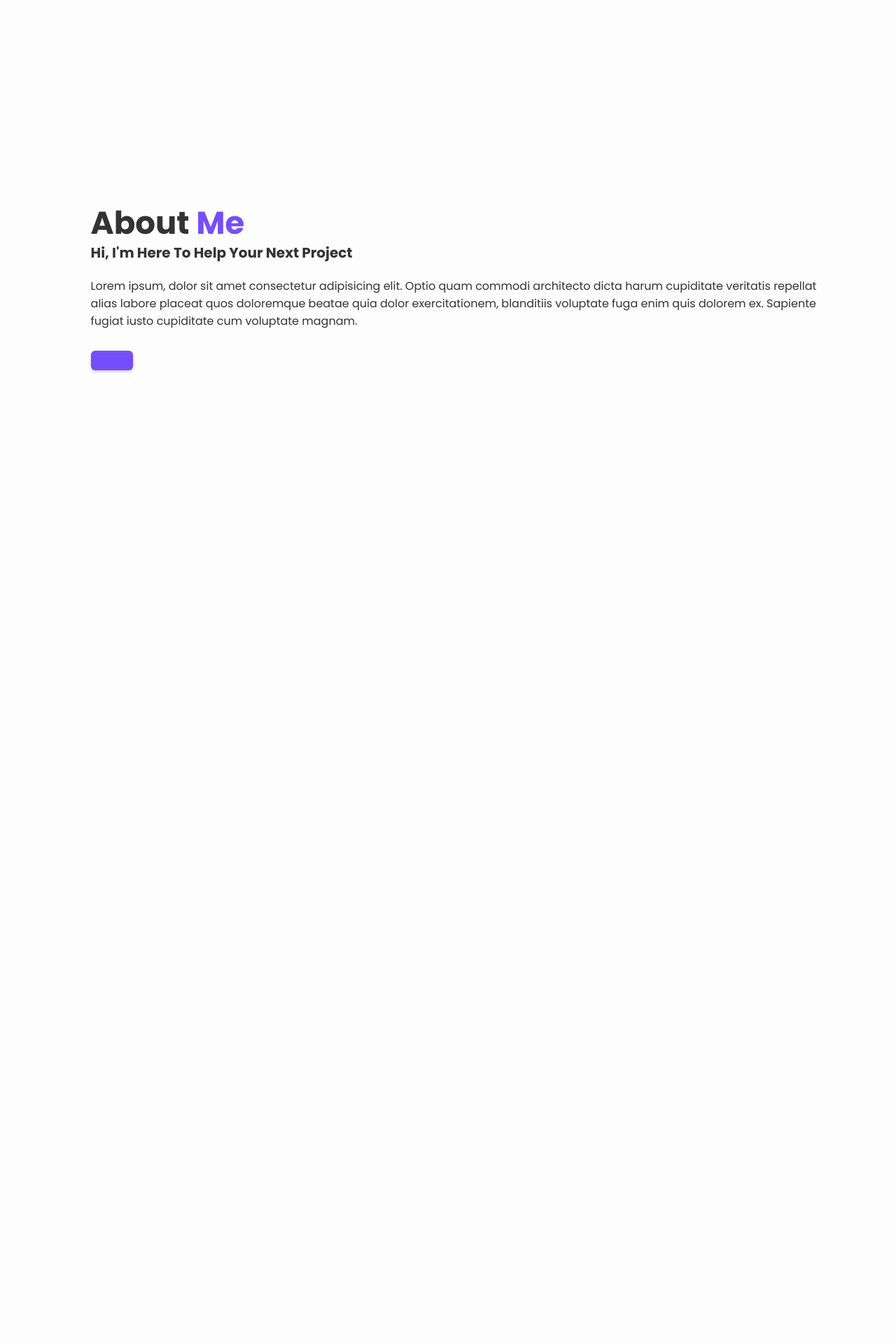
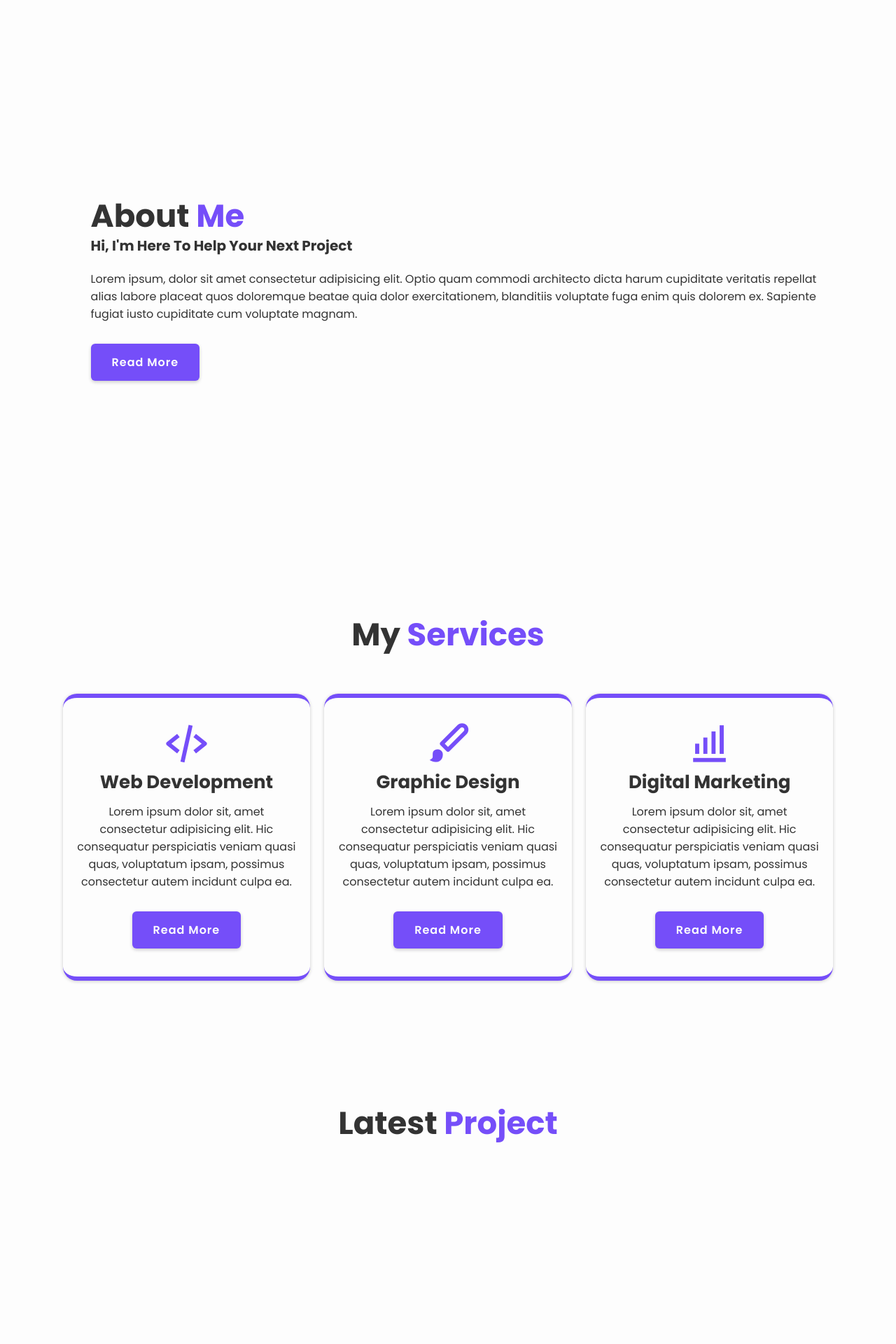
Before and after one commit to Meysa0356/Meysa0356, a PHP site: page / in a window 1280 px wide. Shown: the part 827-2747 px from the top of the page at 70% size. Before the commit the page ends 1360 px from the top, so only its background shows below. Run offline with PHP 8.4, Linux system fonts and the light colour scheme.

Commit message:
Perubahan 8

```diff
--- a/css/style.css
+++ b/css/style.css
@@ -284,3 +284,56 @@ span{
     font-size: 1.6rem;
     margin: 2rem 0 3rem;
 }
+
+.services{
+    min-height: auto;
+    padding-bottom: 7rem;
+}
+
+.services h2{
+    margin-bottom: 5rem;
+}
+
+.services .services-container{
+    display: flex;
+    justify-content: center;
+    align-items: center;
+    flex-wrap: wrap ;
+    gap: 2rem;
+}
+
+.services-container .services-box{
+    flex: 1 1 30rem;
+    background: var(--bg-color);
+    padding: 3rem 2rem 4rem;
+    border-radius: 2rem;
+    box-shadow: 0 .1rem .5rem var(--shadow-color);
+    text-align: center;
+    border-top: .6rem solid var(--main-color);
+    border-bottom: .6rem solid var(--main-color);
+    transition: .5s ease;
+}
+
+.services-container .services-box:hover{
+    box-shadow: 0 .1rem 2rem var(--shadow-color);
+    transform: scale(1.02);
+}
+
+.services-box i{
+    font-size: 7rem;
+    color: var(--main-color);
+}
+
+.services-box h3{
+    font-size: 2.6rem;
+    transition: .5s ease;
+}
+
+.services-box:hover h3{
+    color: var(--main-color);
+}
+
+.services-box p{
+    font-size: 1.6rem;
+    margin: 1rem 0 3rem;
+}
--- a/index.html
+++ b/index.html
@@ -95,8 +95,60 @@
           blanditiis voluptate fuga enim quis dolorem ex. Sapiente fugiat iusto
           cupiditate cum voluptate magnam.
         </p>
-        <a href="" class="btn"></a>
+        <a href="" class="btn">Read More</a>
       </div>
+    </section>
+
+    <!-- services section design -->
+    <section class="services" id="services">
+      <h2 class="heading">My <span>Services</span></h2>
+
+      <div class="services-container">
+        <div class="services-box">
+          <i class="bx bx-code-alt"></i>
+          <h3>Web Development</h3>
+          <p>
+            Lorem ipsum dolor sit, amet consectetur adipisicing elit. Hic
+            consequatur perspiciatis veniam quasi quas, voluptatum ipsam,
+            possimus consectetur autem incidunt culpa ea.
+          </p>
+          <a href="" class="btn">Read More</a>
+        </div>
+
+        <div class="services-box">
+          <i class="bx bxs-paint"></i>
+          <h3>Graphic Design</h3>
+          <p>
+            Lorem ipsum dolor sit, amet consectetur adipisicing elit. Hic
+            consequatur perspiciatis veniam quasi quas, voluptatum ipsam,
+            possimus consectetur autem incidunt culpa ea.
+          </p>
+          <a href="" class="btn">Read More</a>
+        </div>
+
+        <div class="services-box">
+          <i class="bx bx-bar-chart-alt"></i>
+          <h3>Digital Marketing</h3>
+          <p>
+            Lorem ipsum dolor sit, amet consectetur adipisicing elit. Hic
+            consequatur perspiciatis veniam quasi quas, voluptatum ipsam,
+            possimus consectetur autem incidunt culpa ea.
+          </p>
+          <a href="" class="btn">Read More</a>
+        </div>
+
+      </div>
+    </section>
+
+    <!-- portfolio section design -->
+    <section class="portfolio" id="portfolio">
+        <h2 class="heading">Latest <span>Project</span></h2>
+
+        <div class="portfolio-container">
+          <div class="porfolio-box">
+            <img src="" alt="">
+          </div>
+        </div>
     </section>
 
     <!-- custom js -->
```
